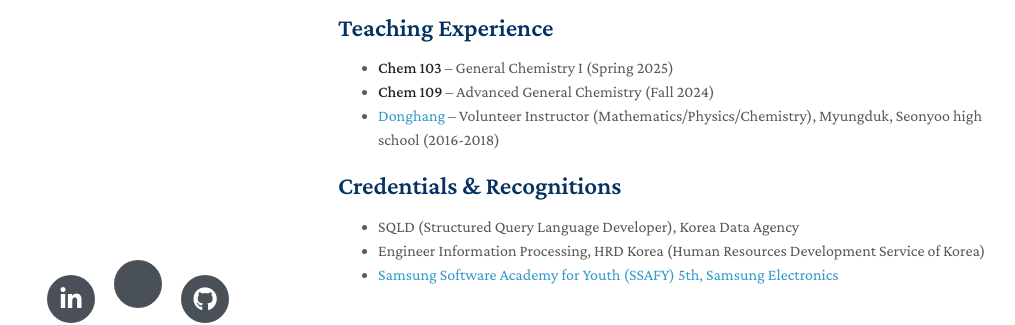
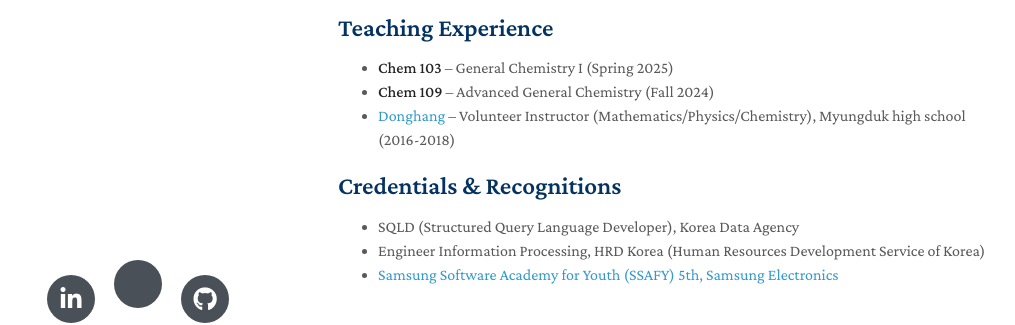
Before and after one commit to MaximHelio/MaximHelio.github.io, a Jekyll site: the page built from index.md, in a window 1280 px wide and 900 px high, scrolled down 840 px. Shown: the part 475-800 px from the top of the window, without its empty margins (132-1147 px from the left). Built offline with Jekyll 4.4.1, drawn with Linux system fonts in a browser that asks for light colours; nearby versions of some CDN libraries; a style sheet for code colours, icons or effects is not loaded; our own code applies the rules of GitHub Pages for plain Markdown files.

Commit message:
Add first

```diff
--- a/index.md
+++ b/index.md
@@ -45,7 +45,7 @@ In my free time, I enjoy:
 ## Teaching Experience
 - **Chem 103** – General Chemistry I (Spring 2025)
 - **Chem 109** – Advanced General Chemistry (Fall 2024)
-- [Donghang](https://www.donghaeng.seoul.kr/main.do) – Volunteer Instructor (Mathematics/Physics/Chemistry), Myungduk, Seonyoo high school (2016-2018)
+- [Donghang](https://www.donghaeng.seoul.kr/main.do) – Volunteer Instructor (Mathematics/Physics/Chemistry), Myungduk high school (2016-2018)
 
 ## Credentials & Recognitions
 * SQLD (Structured Query Language Developer), Korea Data Agency
```
